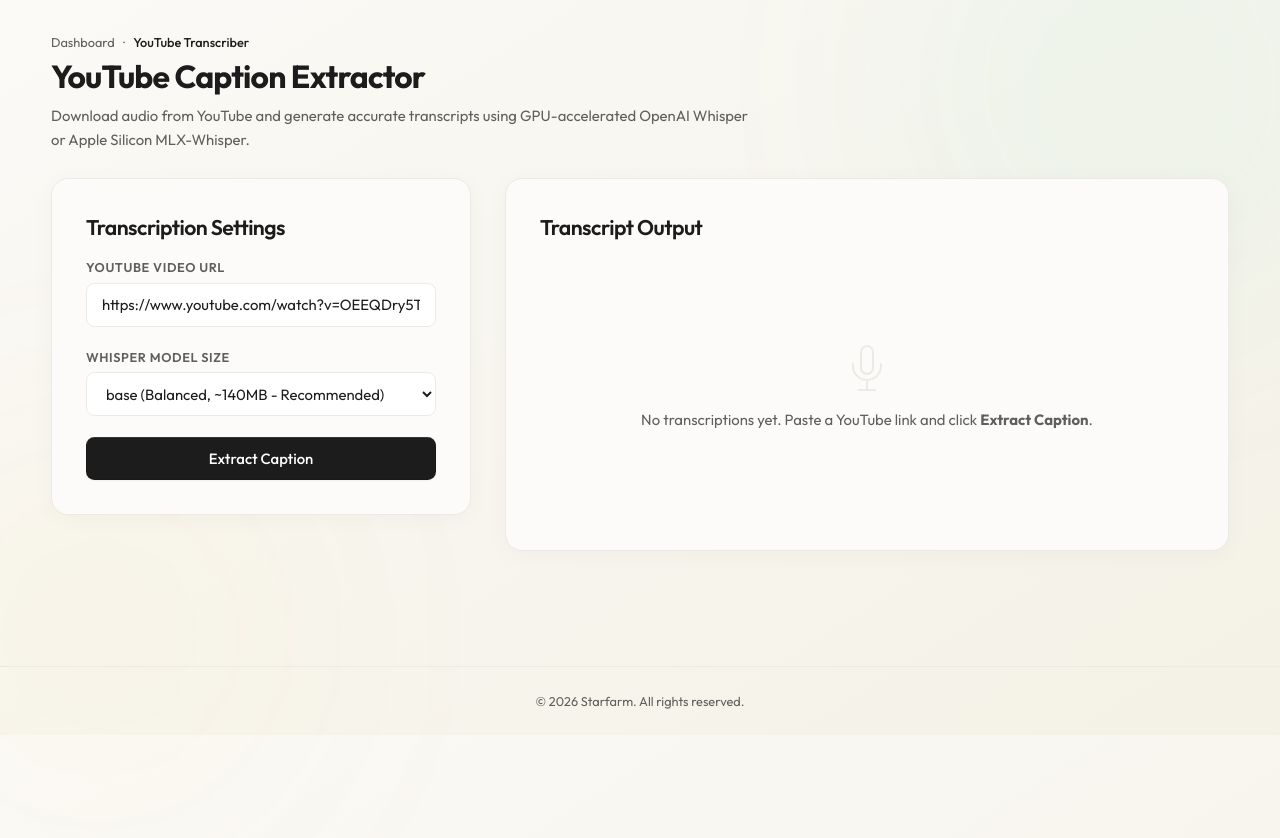
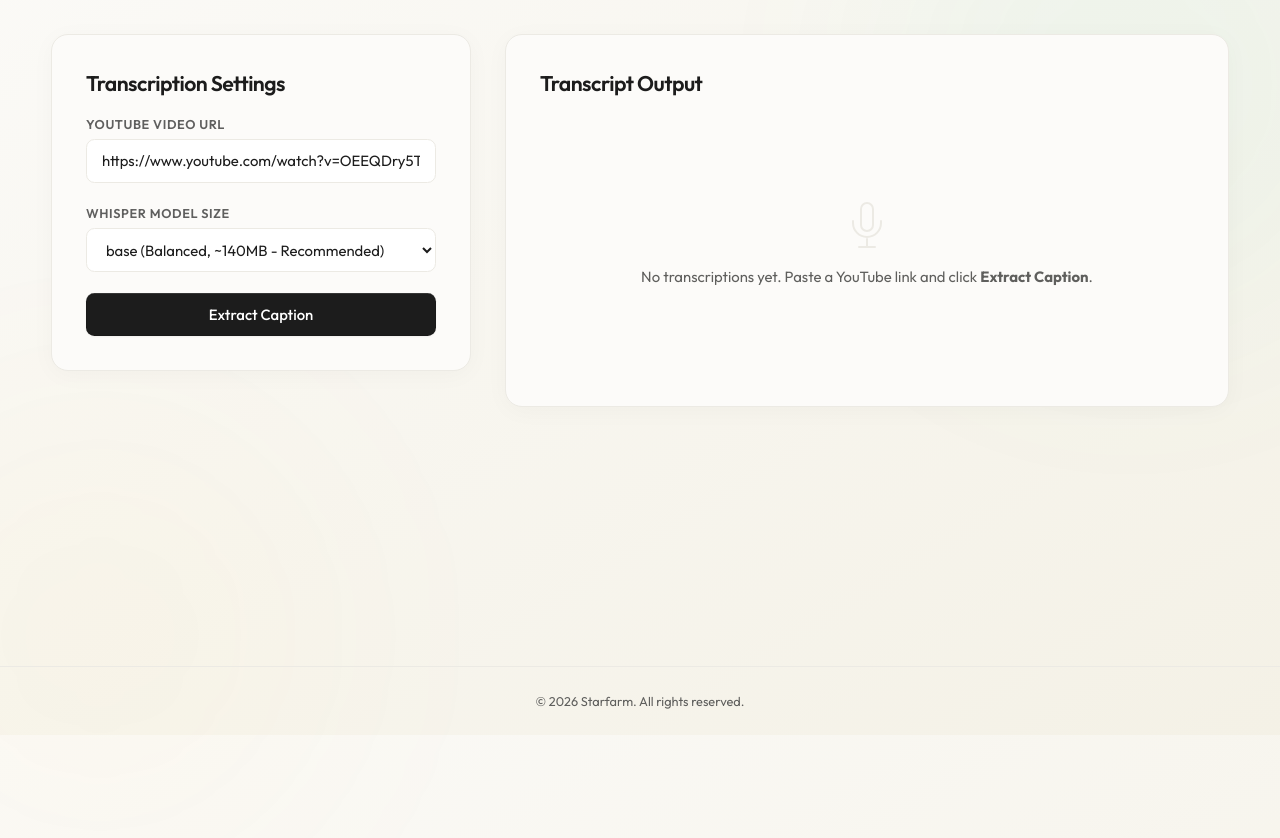
Before and after one commit to itsquockhang/STAR-FRAM, a FastAPI app: template src/templates/transcribe.html in a window 1280 px wide; the page is wider, and only the part inside the window is pictured. Shown: the part 65-903 px from the top of that part. Run offline with FastAPI, Linux system fonts and the light colour scheme; the template is opened without the code that fills it, so the values that code supplies are empty; parts of the project's set-up code (start-up, migrations or seed data) failed here and were passed over.

Commit message:
Remove breadcrumb, title, and description header block in transcribe.html for cleaner layout

```diff
--- a/src/templates/transcribe.html
+++ b/src/templates/transcribe.html
@@ -129,19 +129,7 @@
   </header>
 
   <!-- Main Content -->
-  <main class="max-w-[1440px] mx-auto px-6 lg:px-12 w-full flex-grow flex flex-col mb-16">
-    <!-- Breadcrumb & Title -->
-    <div class="mt-8 mb-6">
-      <div class="flex items-center gap-2 text-xs text-[#5f5f5d] mb-1.5">
-        <a href="/dashboard" class="hover:underline">Dashboard</a>
-        <span>&middot;</span>
-        <span class="text-[#1c1c1c] font-medium">YouTube Transcriber</span>
-      </div>
-      <h1 class="text-3xl font-bold tracking-tight mb-2">YouTube Caption Extractor</h1>
-      <p class="text-sm text-[#5f5f5d] max-w-2xl leading-relaxed">
-        Download audio from YouTube and generate accurate transcripts using GPU-accelerated OpenAI Whisper or Apple Silicon MLX-Whisper.
-      </p>
-    </div>
+  <main class="max-w-[1440px] mx-auto px-6 lg:px-12 w-full flex-grow flex flex-col pt-8 mb-16">
 
     <!-- Feedback alerts -->
     {% if success %}
```
